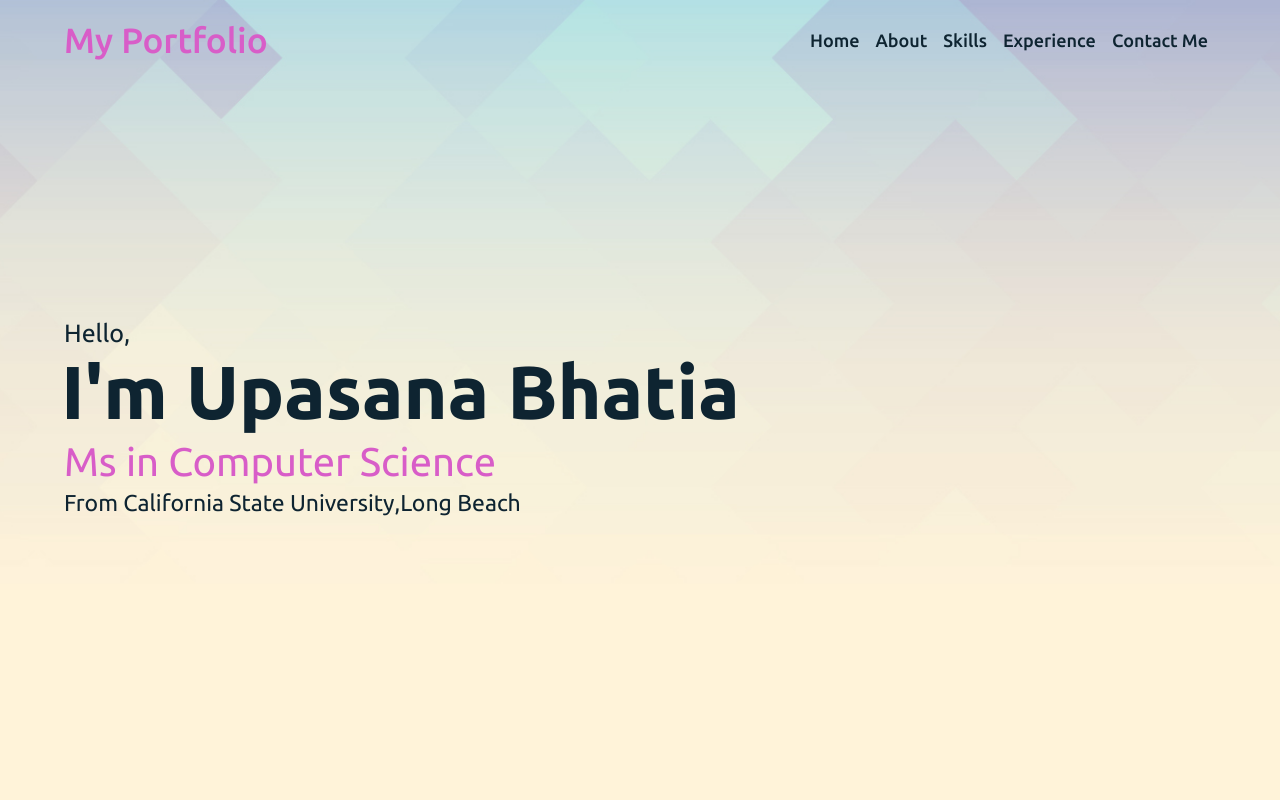
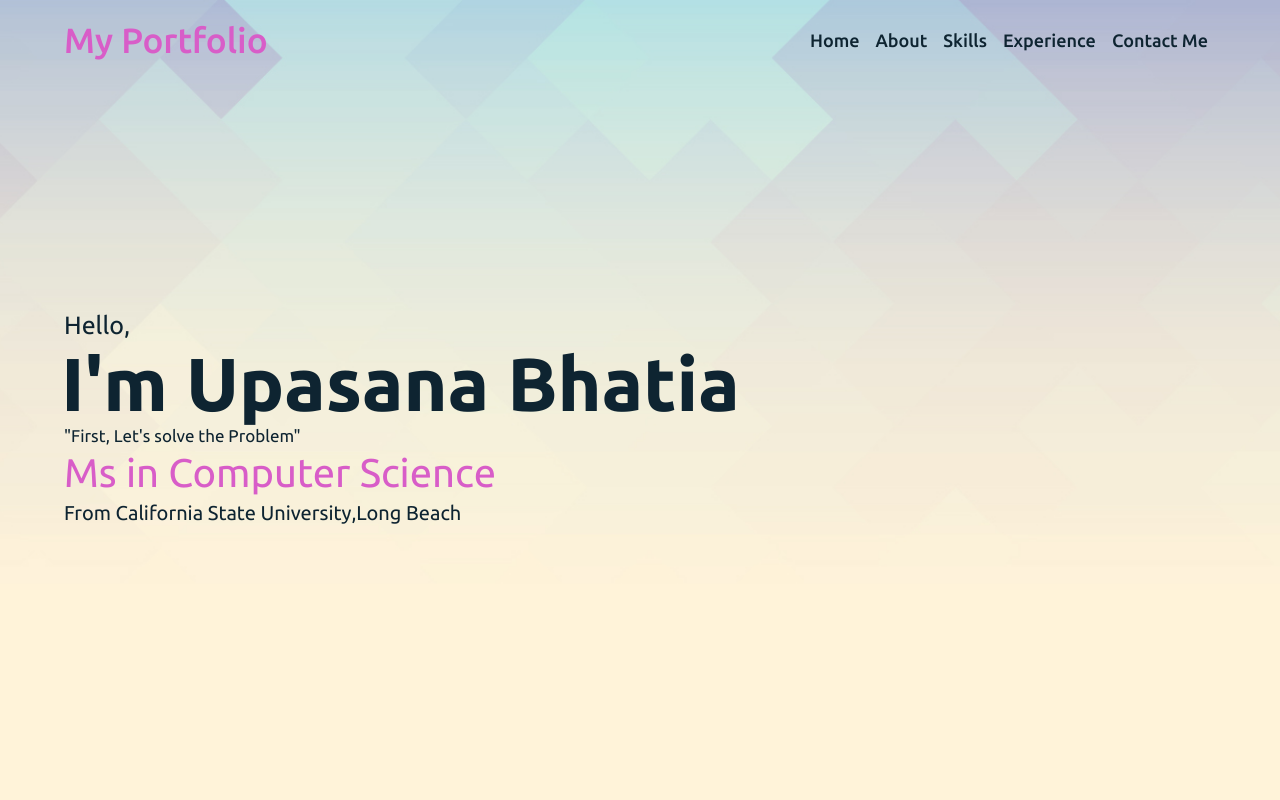
Before and after one commit to upasanabhatia7387/upasanabhatia7387.github.io, a plain HTML site: page index.html in a window 1280 px wide. Shown: the top 800 px of the page. Drawn offline with Linux system fonts and the light colour scheme.

Commit message:
modified index and style

```diff
--- a/index.html
+++ b/index.html
@@ -43,6 +43,7 @@
      <div class="text">
        <div class="text-one">Hello,</div>
        <div class="text-two">I'm Upasana Bhatia</div>
+       <div class="text-five">"First, Let's solve the Problem"</div>
        <div class="text-three">Ms in Computer Science</div>
        <div class="text-four">From California State University,Long Beach</div>
      </div>
--- a/style.css
+++ b/style.css
@@ -141,9 +141,15 @@ nav.sticky .menu-btn{
   color: #d85dc8;
 }
 .home .text-four{
-  font-size: 23px;
+  font-size: 20px;
   margin: 5px 0;
   color: #0E2431;
+}
+.home .text-five{
+  font-size: 17px;
+  /* margin: 5px 0; */
+  color: #0E2431;
+
 }
 .home .button{
   margin: 14px 0;
```
